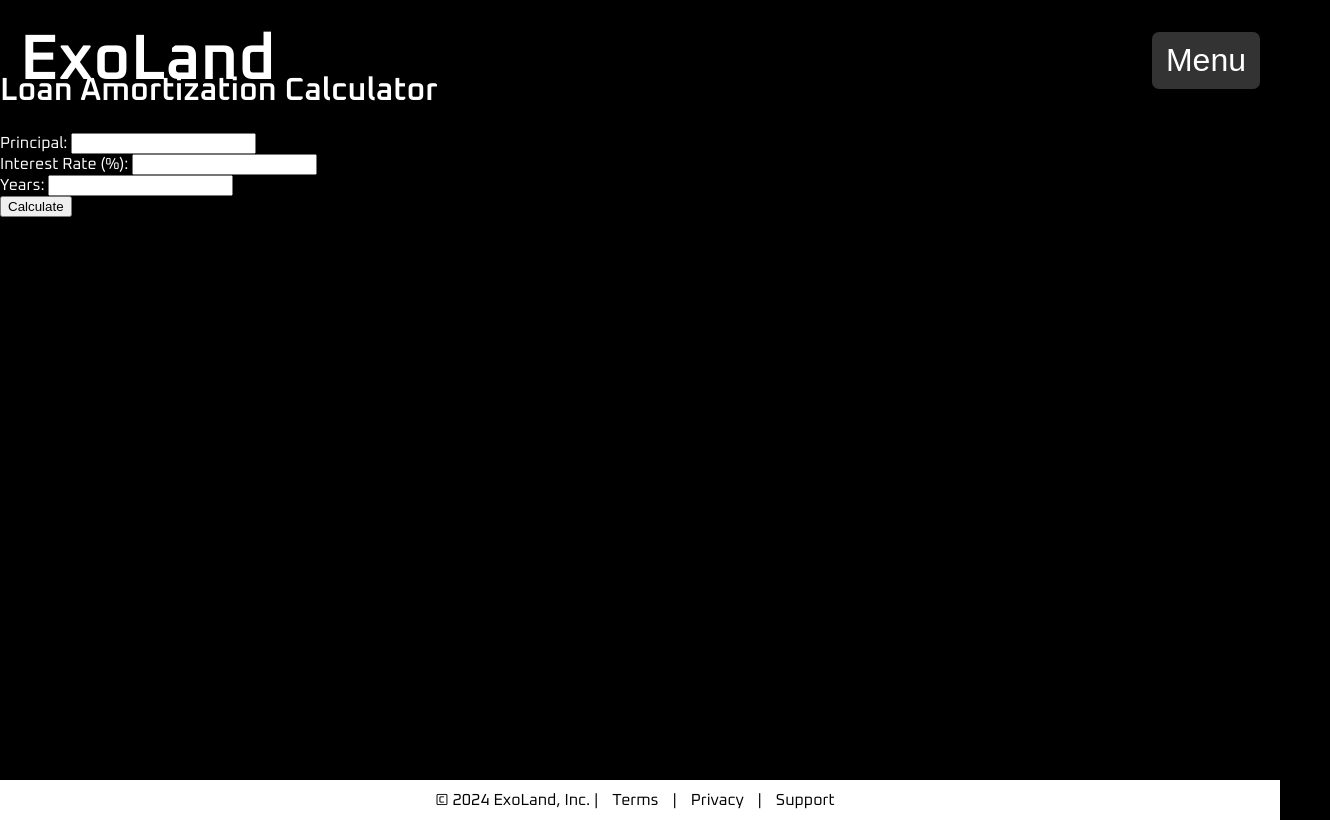
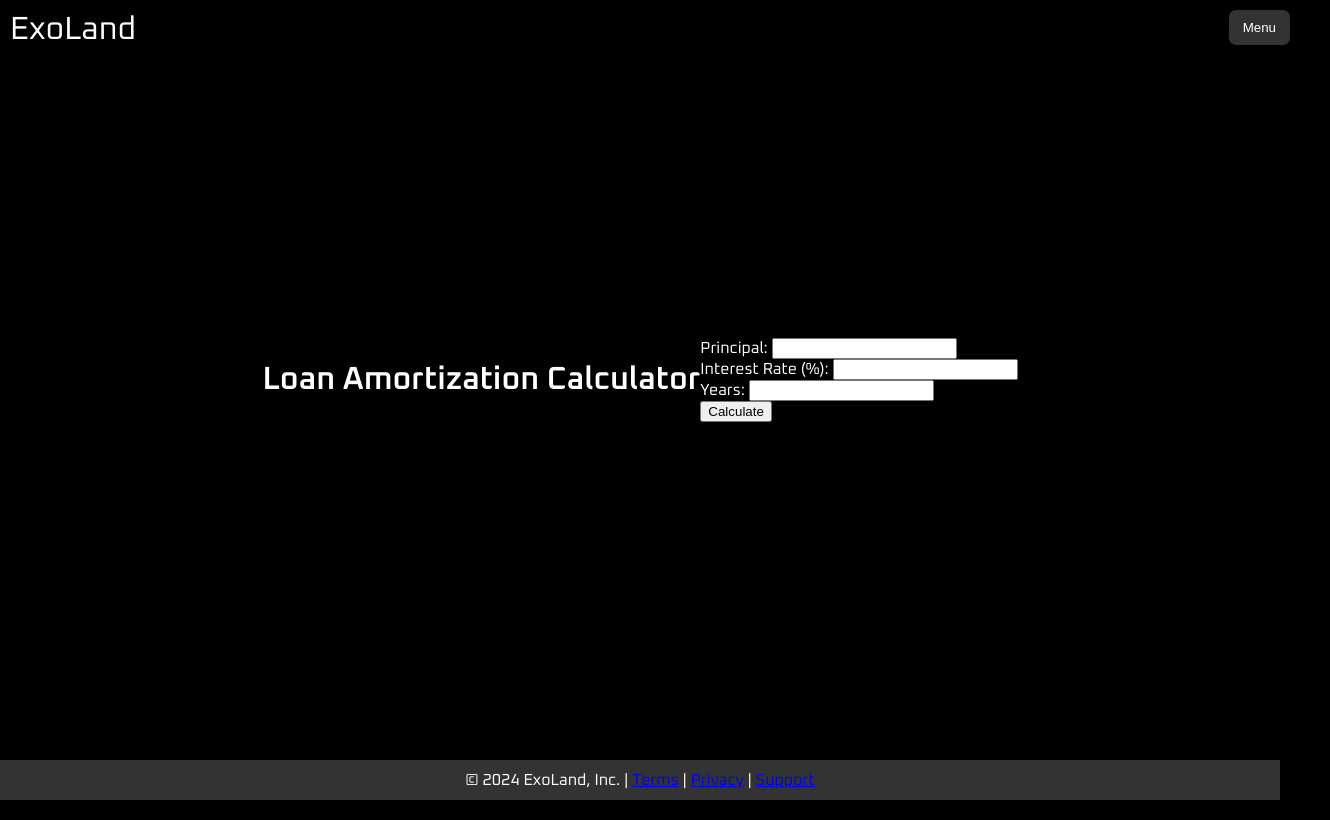
Before and after one commit to aryasomu/DAHacks2024, a website: page loan.html in a window 1280 px wide. Shown: the whole page, 1330 px wide, since content can reach past the window. Drawn offline with Linux system fonts and the light colour scheme; files that its build step writes are made by us from their sources.

Commit message:
css and main v2

```diff
--- a/style.css
+++ b/style.css
@@ -4,28 +4,28 @@
     padding: 0;
     display: flex;
     flex-direction: column;
-  justify-content: center;
-  align-items: center;
-  background-color: #000; /* Sets background to black */
+    justify-content: space-between; /* Allow footer to stick at the bottom */
+    height: 100vh;
+    background-color: #000;
     color: white;
 }
 
 /* Header styling */
 header {
-  position: absolute;
-  top: 20px;
-  right: 20px;
+    position: fixed; /* Changed to fixed to keep header always visible */
+    top: 0;
+    left: 0;
+    width: 100%;
+    background-color: rgba(0, 0, 0, 0.7);
+    padding: 10px;
     display: flex;
-  align-items: center;
     justify-content: space-between;
-  width: calc(100% - 40px);
+    z-index: 1000;
 }
 
 /* Logo styling */
 .logo {
-  font-size: 4rem;
-  font-weight: 700;
-  margin-right: 20px;
+    font-size: 2rem; /* Adjusted size */
 }
 
 /* Menu button */
@@ -36,7 +36,6 @@
     padding: 10px 14px;
     cursor: pointer;
     border-radius: 7px;
-  font-size: 2rem;
 }
 
 /* Dropdown styling */
@@ -64,17 +63,13 @@
 
 /* Centered search bar */
 main {
-  position: relative;
-  width: 100%;
-  height: calc(100vh - 120px); /* Adjust height to account for header and footer */
-  padding: 50px;
+    flex-grow: 1; /* Allow main content to grow */
+    display: flex;
+    justify-content: center;
+    align-items: center;
 }
 
 .search-bar {
-  position: absolute; /* Position absolutely within the main element */
-  bottom: 450px; /* Move the search bar up */
-  left: 50%; /* Center horizontally */
-  transform: translateX(-50%); /* Adjust for the width of the search bar */
     padding: 10px;
     font-size: 1rem;
     width: 300px;
@@ -84,23 +79,8 @@
 
 /* Footer styling */
 footer {
-  position: relative; /* Positioning it relative to the main content */
-  bottom: 0; /* Align to the bottom of the page */
-  left: 0; /* Align to the left */
-  width: 100%; /* Full width */
-  background-color: white; /* White background */
-  color: black; /* Black text color */
-  text-align: center; /* Center the text */
-  padding: 10px 0; /* Vertical padding */
-  box-shadow: 0 -1px 5px rgba(0, 0, 0, 0.1); /* Optional shadow for some depth */
+    background-color: #333; /* Make footer background consistent */
+    color: white;
+    text-align: center;
+    padding: 10px 0;
 }
-
-footer a {
-  color: black; /* Black text for links */
-  text-decoration: none; /* No underline */
-  margin: 0 10px; /* Spacing between links */
-}
-
-footer a:hover {
-  text-decoration: underline; /* Underline on hover */
-}
```
Also changed, not shown: main.js (added, +24 -0 lines). Lines whose indentation alone changed are shown as unchanged.
